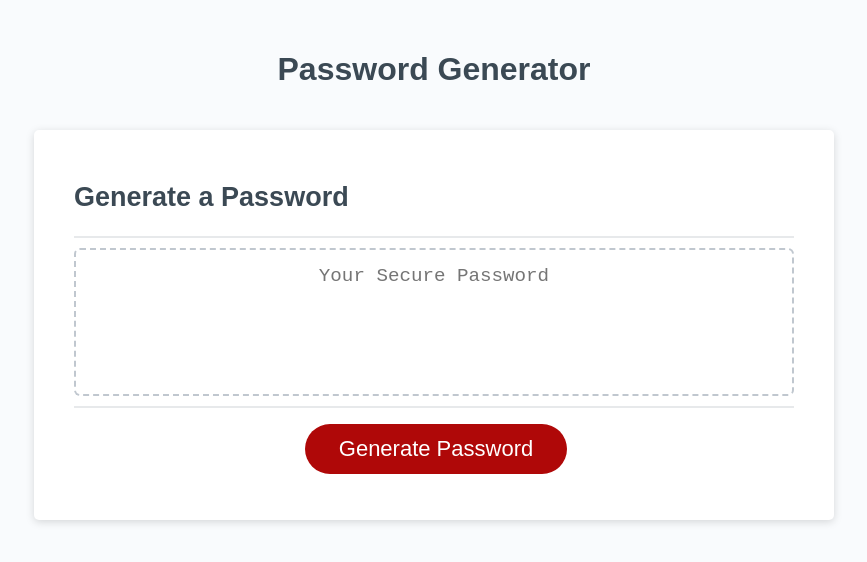
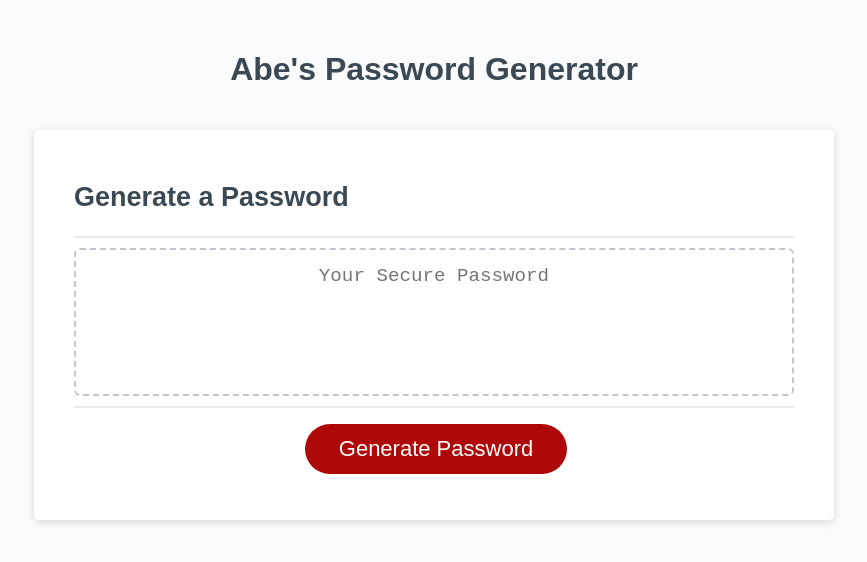
Before and after one commit to aomaits/password_generator, a plain HTML site: page index.html in a window 1280 px wide. Shown: the whole page, without its empty margins (206-1073 px from the left). Drawn offline with Linux system fonts and the light colour scheme.

Commit message:
updated Readme

```diff
--- a/index.html
+++ b/index.html
@@ -10,7 +10,7 @@
   <body>
     <div class="wrapper">
       <header>
-        <h1>Password Generator</h1>
+        <h1>Abe's Password Generator</h1>
       </header>
       <div class="card">
         <div class="card-header">
```
Also changed, not shown: pwGen-password.jpg (added), pwGen-passwordLength.jpg (added), 1 other file.
